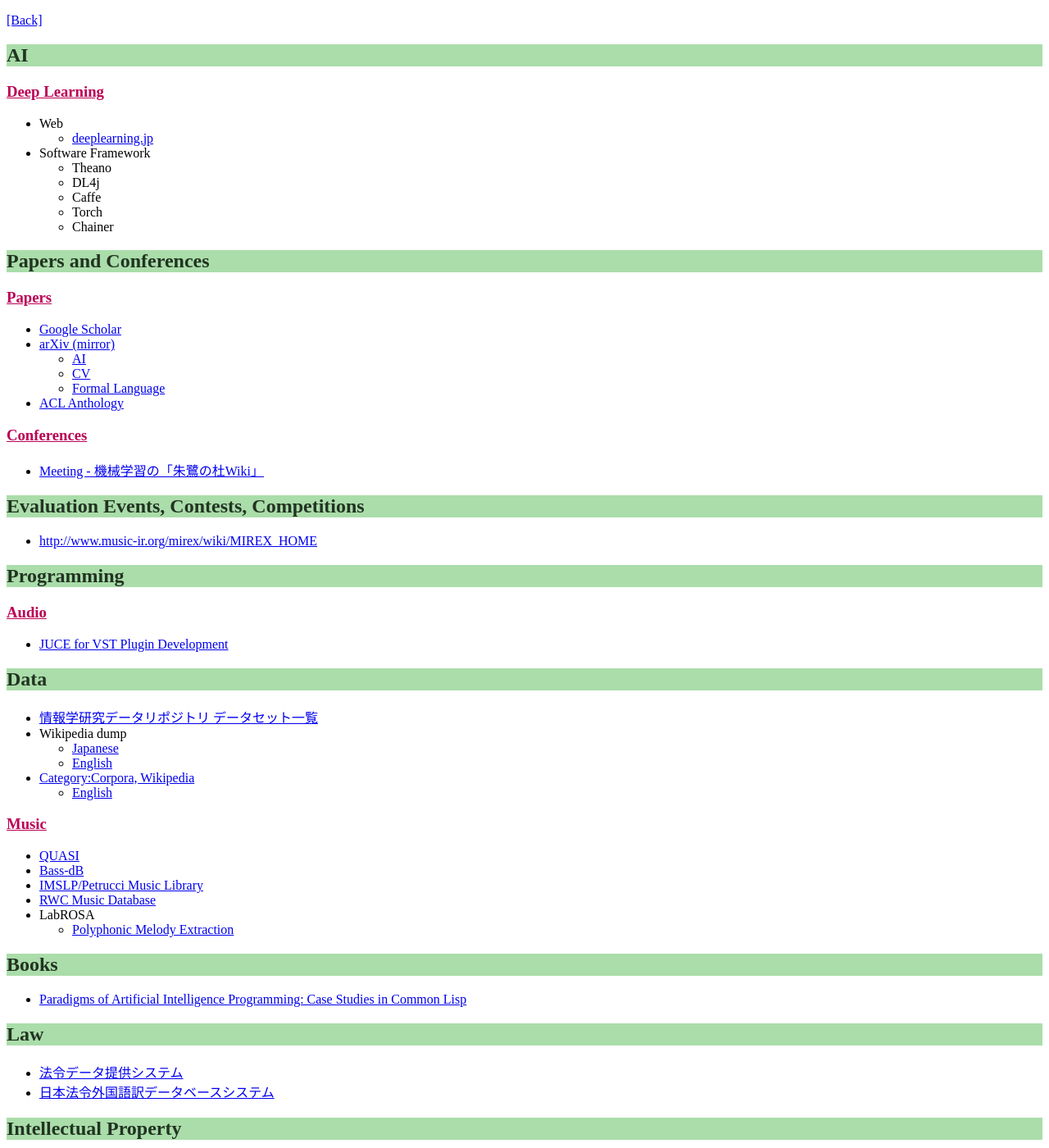
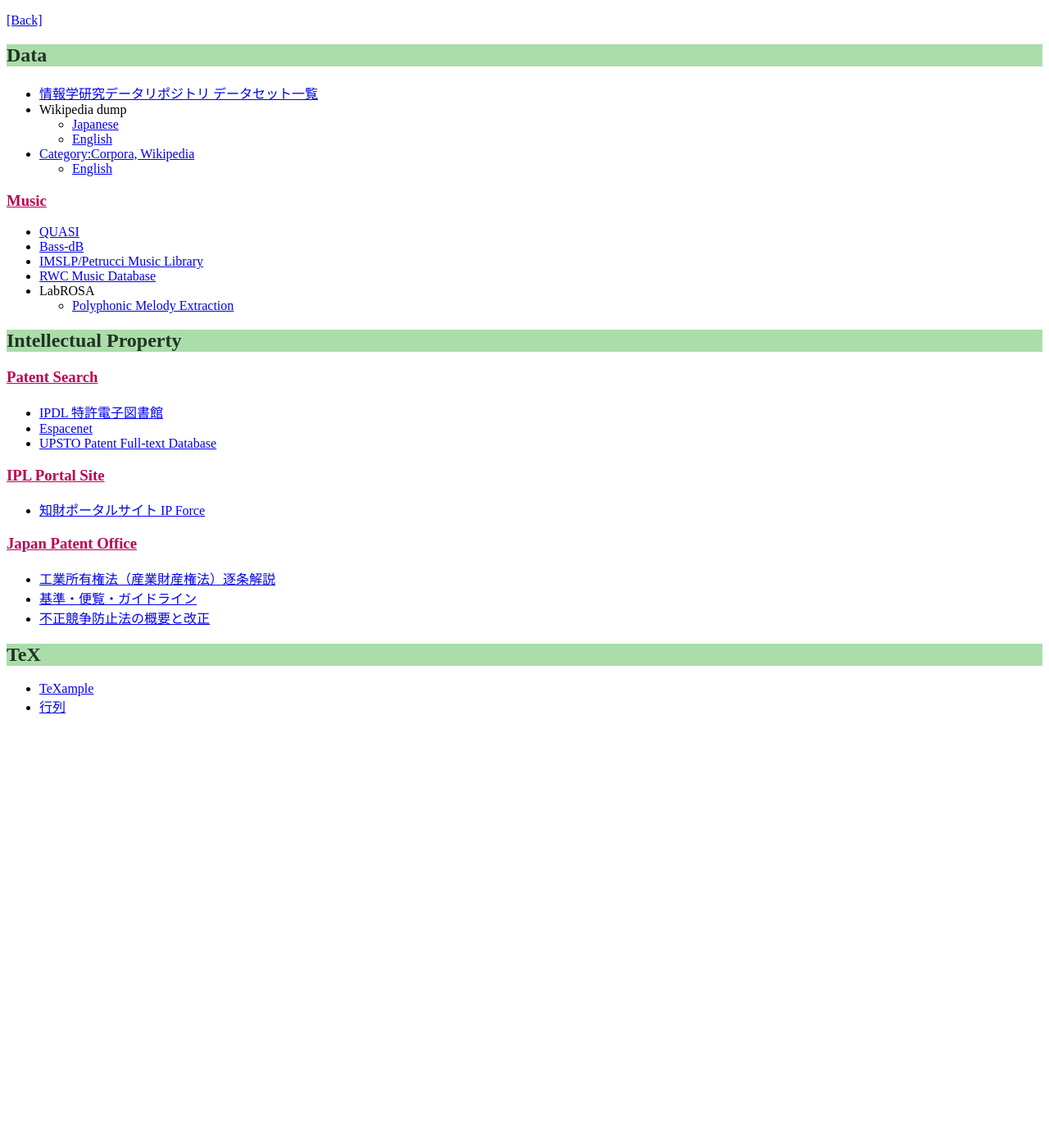
Before and after one commit to tachi-hi/tachi-hi.github.io, a Jekyll site: the page built from bookmarks.md, in a window 1280 px wide and 1400 px high. Shown: the whole window at 82% size. Built offline with Jekyll 4.4.1, drawn with Linux system fonts in a browser that asks for light colours; some of the changed text lies outside the part shown.

Commit message:
remove some links, memos

```diff
--- a/bookmarks.md
+++ b/bookmarks.md
@@ -4,42 +4,6 @@
 ---
 
 [[Back]](index.html)
-
-## AI
-
-### Deep Learning
-+ Web
-    + [deeplearning.jp](http://deeplearning.jp/)
-+ Software Framework
-    + Theano
-    + DL4j
-    + Caffe
-    + Torch
-    + Chainer
-
-## Papers and Conferences
-
-### Papers
-
-+ [Google Scholar](https://scholar.google.co.jp/)
-+ [arXiv (mirror)](http://jp.arxiv.org/)
-    + [AI](http://jp.arxiv.org/list/cs.AI/recent)
-    + [CV](http://jp.arxiv.org/list/cs.CV/recent)
-    + [Formal Language](http://jp.arxiv.org/list/cs.FL/recent)
-+ [ACL Anthology](http://www.aclweb.org/anthology/index.html)
-
-### Conferences
-
-+ [Meeting - 機械学習の「朱鷺の杜Wiki」](http://ibisforest.org/index.php?Meeting)
-
-## Evaluation Events, Contests, Competitions
-
-+ <http://www.music-ir.org/mirex/wiki/MIREX_HOME>
-
-## Programming
-
-### Audio
-+ [JUCE for VST Plugin Development](http://www.redwoodaudio.net/Tutorials/juce_for_vst_development__intro.html)
 
 ## Data
 
@@ -59,15 +23,6 @@
 + LabROSA
     + [Polyphonic Melody Extraction](http://labrosa.ee.columbia.edu/projects/melody/)
 
-
-## Books
-+ [Paradigms of Artificial Intelligence Programming: Case Studies in Common Lisp](http://norvig.com/paip.html)
-
-## Law
-
-+ [法令データ提供システム](http://law.e-gov.go.jp/cgi-bin/idxsearch.cgi)
-+ [日本法令外国語訳データベースシステム](http://www.japaneselawtranslation.go.jp/)
-
 ## Intellectual Property
 
 ### Patent Search
@@ -85,15 +40,6 @@
 + [基準・便覧・ガイドライン](http://www.jpo.go.jp/seido/houritu_jouyaku/guideline/index.html)
 + [不正競争防止法の概要と改正](http://www.meti.go.jp/policy/economy/chizai/chiteki/unfair-competition.html)
 
-## Mental Health
-
-+ [職業性ストレス簡易調査票 - 東京大学](https://mental.m.u-tokyo.ac.jp/jstress/BJSQ/)
-
-## Text
-
-+ [青空文庫](http://www.aozora.gr.jp/)
-+ [東京外国語大学言語モジュール](http://www.coelang.tufs.ac.jp/mt/)
-
 ## TeX
 
 + [TeXample](http://www.texample.net/)
```
Also changed, not shown: memo.md (+0 -7 lines).
